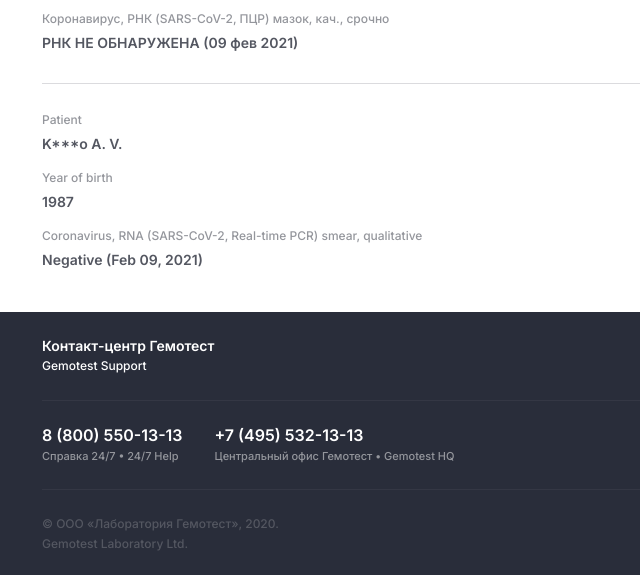
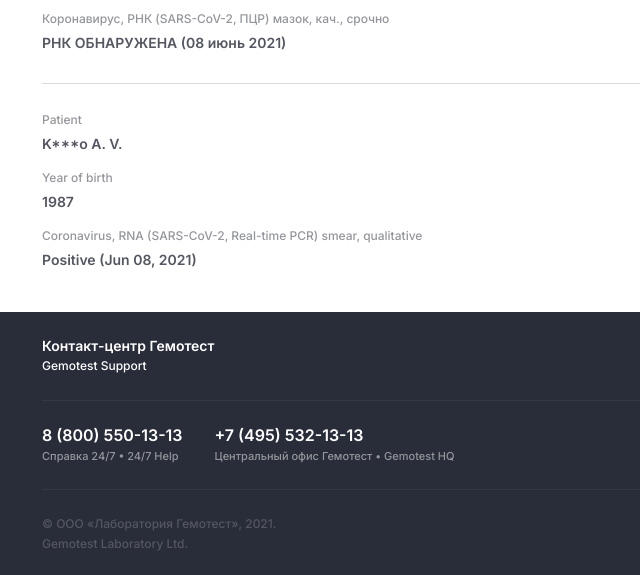
Before and after one commit to gemotestconfirm/gemotestconfirm.github.io, a plain HTML site: page index.html in a window 1280 px wide. Shown: the part 476-1051 px from the top of the page, 0-640 px from the left. Drawn offline with Linux system fonts and the light colour scheme.

Commit message:
Update index.html

```diff
--- a/index.html
+++ b/index.html
@@ -42,7 +42,7 @@
 						<dt>Пациент</dt> <dd>К***о А. В.</dd>
 													<dt>Год рождения</dt> <dd>1987</dd>
 																																				<dt>Коронавирус, РНК (SARS-CoV-2, ПЦР) мазок, кач., срочно</dt>
-									<dd>РНК НЕ ОБНАРУЖЕНА (09 фев 2021)</dd>
+									<dd>РНК ОБНАРУЖЕНА (08 июнь 2021)</dd>
 																										</dl>
 				</div>
 									<div class="advansed">
@@ -50,7 +50,7 @@
 							<dt>Patient</dt> <dd>K***o A. V.</dd>
 															<dt>Year of birth</dt> <dd>1987</dd>
 																																																				<dt>Coronavirus, RNA (SARS-CoV-2, Real-time PCR) smear, qualitative</dt>
-											<dd>Negative (Feb 09, 2021)</dd>
+											<dd>Positive (Jun 08, 2021)</dd>
 																																								</dl>
 					</div>
 									</div>
@@ -71,7 +71,7 @@
 					<span>Центральный офис Гемотест • Gemotest HQ</span>
 				</li>
 			</ul>
-			<div id="copy">© ООО «Лаборатория Гемотест», 2020.<br>Gemotest Laboratory Ltd.</div>
+			<div id="copy">© ООО «Лаборатория Гемотест», 2021.<br>Gemotest Laboratory Ltd.</div>
 		</div>
 	</div>
 </div>
```
